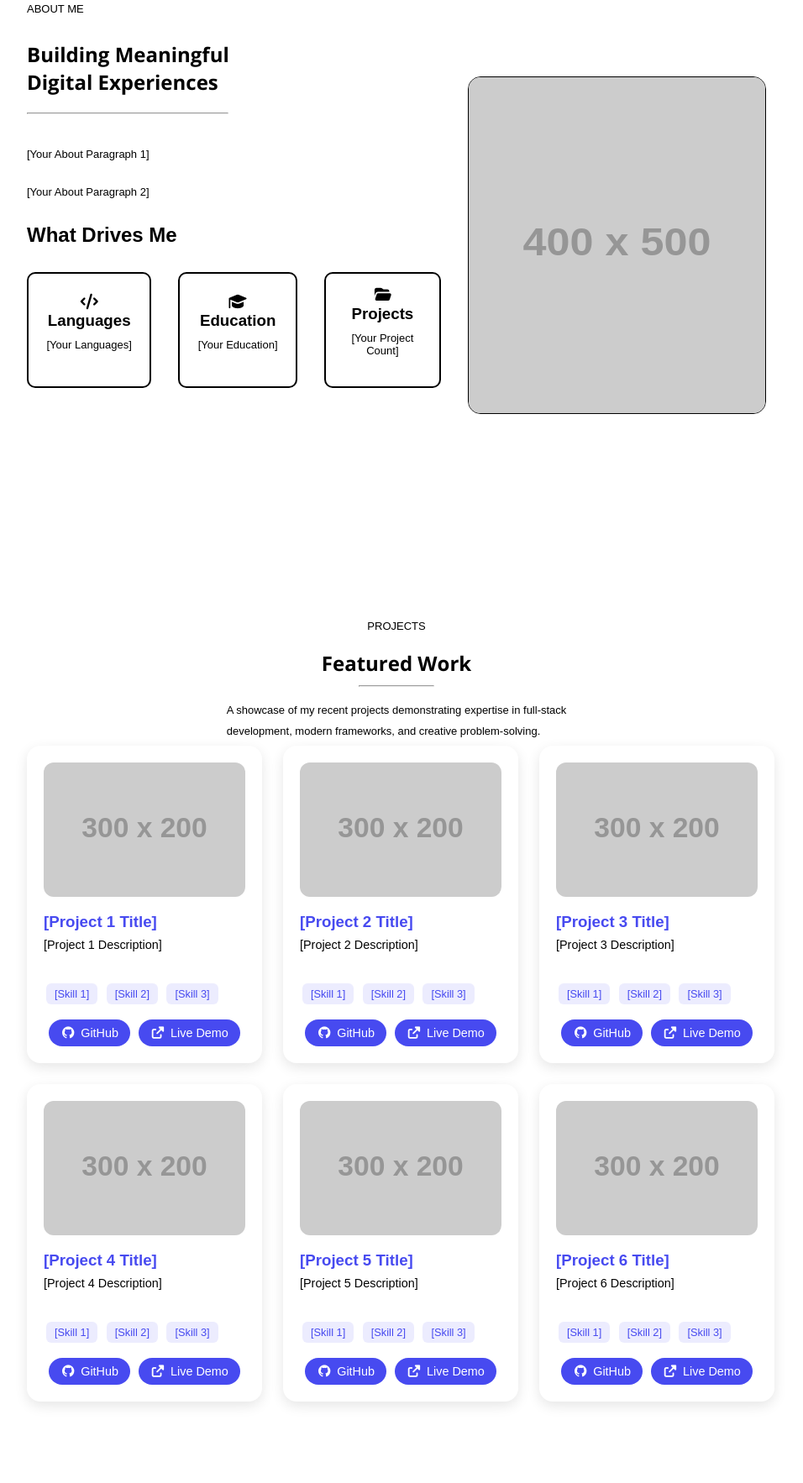
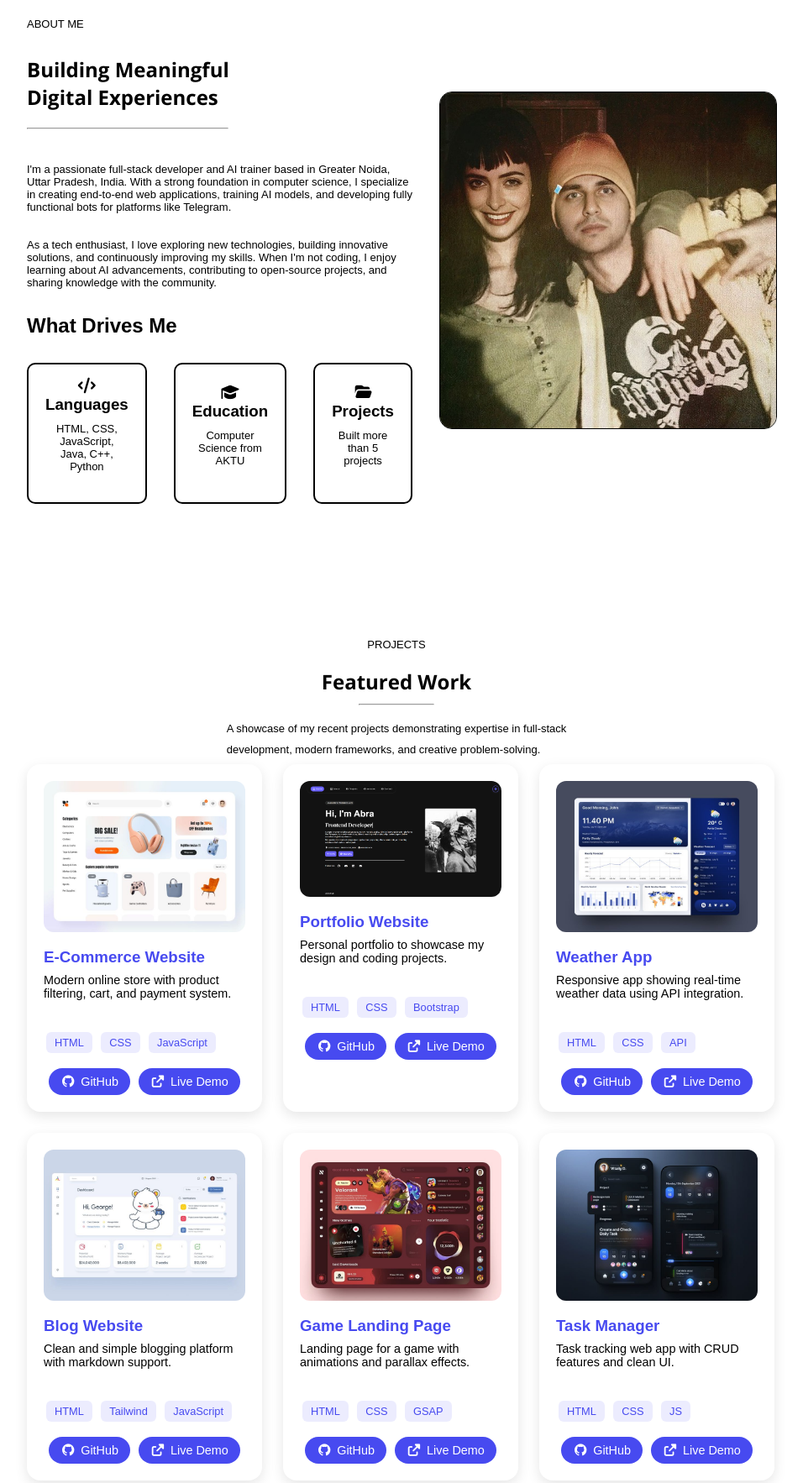
Before and after one commit to abraxas0001/Portfolio-Showcase, a plain HTML site: page index.html in a window 1280 px wide. Shown: the part 875-2641 px from the top of the page at 84% size, without its empty margins (168-1124 px from the left). Drawn offline with nearby package versions, Linux system fonts and the light colour scheme; placeholder pictures from the web are drawn by us; a web font is replaced by a local one.

Commit message:
Revise portfolio content and images
Updated personal information and project details in the portfolio.

```diff
--- a/index.html
+++ b/index.html
@@ -64,18 +64,18 @@
         <div class="home-section">
             <div class="info-home">
                 <h1>Hi, I'm Abra</h1>
-                <h3>[Your Profession]</h3>
+                <h3>Full Stack Developer & AI Trainer</h3>
                 <div class="info-p">
-                   <p>[Your Bio Paragraph 1]</p>
-                   <p>[Your Bio Paragraph 2]</p>
+                   <p>I create innovative full-stack projects, train AI models, and build fully functional bots for platforms like Telegram. As a tech enthusiast, I blend creativity with cutting-edge technology to deliver seamless digital experiences.</p>
+                   <p>My passion lies in developing robust applications, exploring AI advancements, and crafting solutions that make a real impact.</p>
                 </div>
                 <div class="info-p2">
-                    <p><i class="fa-solid fa-location-dot"></i> [Your Location]</p>
-                    <p><i class="fa-solid fa-briefcase"></i> [Your Availability]</p>
+                    <p><i class="fa-solid fa-location-dot"></i> Greater Noida, Uttar Pradesh, India</p>
+                    <p><i class="fa-solid fa-briefcase"></i> Available Now</p>
                 </div>
                 <div class="btnn">
                     <button class="btn-home1"><i class="fa-solid fa-arrow-right"></i> Hire Me</button>
-                    <a href="#" class="btn-home2"><i class="fa-solid fa-eye"></i> [Your Resume]</a>
+                    <a href="#" class="btn-home2"><i class="fa-solid fa-eye"></i>Resume</a>
                 </div>
                 <div class="hhr">
                     <hr>
@@ -91,7 +91,7 @@
                 </div>
             </div>
           </div>
-          <img src="https://via.placeholder.com/400x500?text=Your+Profile+Image" alt="Your Profile Picture">
+          <img src="images/covfilmsociety-20231110-0001.jpg" alt="Abra - Profile Picture">
         </div>
     </section>
     <!-- fine home  -->
@@ -108,29 +108,29 @@
             <div class="info-about">
             <div class="about-info">
                 <p>
-                    [Your About Paragraph 1]
+                    I'm a passionate full-stack developer and AI trainer based in Greater Noida, Uttar Pradesh, India. With a strong foundation in computer science, I specialize in creating end-to-end web applications, training AI models, and developing fully functional bots for platforms like Telegram.
                 </p>
                 <p>
-                    [Your About Paragraph 2]
+                    As a tech enthusiast, I love exploring new technologies, building innovative solutions, and continuously improving my skills. When I'm not coding, I enjoy learning about AI advancements, contributing to open-source projects, and sharing knowledge with the community.
                 </p>
             </div>
             <h2>What Drives Me</h2>
             <div class="card">
                 <div class="c1">
                     <h3><i class="fa-solid fa-code"></i> Languages</h3>
-                    <p>[Your Languages]</p>
+                    <p>HTML, CSS, JavaScript, Java, C++, Python</p>
                 </div>
                 <div class="c1">
                     <h3><i class="fa-solid fa-graduation-cap"></i> Education</h3>
-                    <p>[Your Education]</p>
+                    <p>Computer Science from AKTU</p>
                 </div>
             <div class="c1">
                     <h3><i class="fa-solid fa-folder-open"></i> Projects</h3>
-                    <p>[Your Project Count]</p>
+                    <p>Built more than 5 projects</p>
                 </div>
             </div>
         </div>
-        <img src="https://via.placeholder.com/400x500?text=Your+About+Image" alt="Your About Picture">
+        <img src="images/photo_2025-11-24_16-52-26.jpg" alt="Abra - About Picture">
         </div>
      </section>
      <section class="project" id="project">
@@ -144,13 +144,13 @@
         <div class="projects-container">
 
     <div class="project-card">
-      <img src="https://via.placeholder.com/300x200?text=Project+1+Image" alt="Project 1 Image">
-      <h3>[Project 1 Title]</h3>
-      <p>[Project 1 Description]</p>
+      <img src="images/Cleveroad.jpg" alt="E-Commerce Website">
+      <h3>E-Commerce Website</h3>
+      <p>Modern online store with product filtering, cart, and payment system.</p>
       <div class="skills">
-        <a href="#">[Skill 1]</a>
-        <a href="#">[Skill 2]</a>
-        <a href="#">[Skill 3]</a>
+        <a href="#">HTML</a>
+        <a href="#">CSS</a>
+        <a href="#">JavaScript</a>
       </div>
       <div class="btns">
         <a href="#" class="btn"><i class="fab fa-github"></i> GitHub</a>
@@ -159,13 +159,13 @@
     </div>
 
     <div class="project-card">
-      <img src="https://via.placeholder.com/300x200?text=Project+2+Image" alt="Project 2 Image">
-      <h3>[Project 2 Title]</h3>
-      <p>[Project 2 Description]</p>
+      <img src="images/Screenshot 2025-11-24 165957.png" alt="Portfolio Website">
+      <h3>Portfolio Website</h3>
+      <p>Personal portfolio to showcase my design and coding projects.</p>
       <div class="skills">
-        <a href="#">[Skill 1]</a>
-        <a href="#">[Skill 2]</a>
-        <a href="#">[Skill 3]</a>
+        <a href="#">HTML</a>
+        <a href="#">CSS</a>
+        <a href="#">Bootstrap</a>
       </div>
       <div class="btns">
         <a href="#" class="btn"><i class="fab fa-github"></i> GitHub</a>
@@ -174,13 +174,13 @@
     </div>
 
     <div class="project-card">
-      <img src="https://via.placeholder.com/300x200?text=Project+3+Image" alt="Project 3 Image">
-      <h3>[Project 3 Title]</h3>
-      <p>[Project 3 Description]</p>
+      <img src="images/Weather Forecast Dashboard.jpg" alt="Weather App">
+      <h3>Weather App</h3>
+      <p>Responsive app showing real-time weather data using API integration.</p>
       <div class="skills">
-        <a href="#">[Skill 1]</a>
-        <a href="#">[Skill 2]</a>
-        <a href="#">[Skill 3]</a>
+        <a href="#">HTML</a>
+        <a href="#">CSS</a>
+        <a href="#">API</a>
       </div>
       <div class="btns">
         <a href="#" class="btn"><i class="fab fa-github"></i> GitHub</a>
@@ -189,13 +189,13 @@
     </div>
 
     <div class="project-card">
-      <img src="https://via.placeholder.com/300x200?text=Project+4+Image" alt="Project 4 Image">
-      <h3>[Project 4 Title]</h3>
-      <p>[Project 4 Description]</p>
+      <img src="images/WordPress dashboard design concept.jpg" alt="Blog Website">
+      <h3>Blog Website</h3>
+      <p>Clean and simple blogging platform with markdown support.</p>
       <div class="skills">
-        <a href="#">[Skill 1]</a>
-        <a href="#">[Skill 2]</a>
-        <a href="#">[Skill 3]</a>
+        <a href="#">HTML</a>
+        <a href="#">Tailwind</a>
+        <a href="#">JavaScript</a>
       </div>
       <div class="btns">
         <a href="#" class="btn"><i class="fab fa-github"></i> GitHub</a>
@@ -204,13 +204,13 @@
     </div>
 
     <div class="project-card">
-      <img src="https://via.placeholder.com/300x200?text=Project+5+Image" alt="Project 5 Image">
-      <h3>[Project 5 Title]</h3>
-      <p>[Project 5 Description]</p>
+      <img src="images/Game Dashboard Design.jpg" alt="Game Landing Page">
+      <h3>Game Landing Page</h3>
+      <p>Landing page for a game with animations and parallax effects.</p>
       <div class="skills">
-        <a href="#">[Skill 1]</a>
-        <a href="#">[Skill 2]</a>
-        <a href="#">[Skill 3]</a>
+        <a href="#">HTML</a>
+        <a href="#">CSS</a>
+        <a href="#">GSAP</a>
       </div>
       <div class="btns">
         <a href="#" class="btn"><i class="fab fa-github"></i> GitHub</a>
@@ -219,13 +219,13 @@
     </div>
 
     <div class="project-card">
-      <img src="https://via.placeholder.com/300x200?text=Project+6+Image" alt="Project 6 Image">
-      <h3>[Project 6 Title]</h3>
-      <p>[Project 6 Description]</p>
+      <img src="images/Task manager app.jpg" alt="Task Manager">
+      <h3>Task Manager</h3>
+      <p>Task tracking web app with CRUD features and clean UI.</p>
       <div class="skills">
-        <a href="#">[Skill 1]</a>
-        <a href="#">[Skill 2]</a>
-        <a href="#">[Skill 3]</a>
+        <a href="#">HTML</a>
+        <a href="#">CSS</a>
+        <a href="#">JS</a>
       </div>
       <div class="btns">
         <a href="#" class="btn"><i class="fab fa-github"></i> GitHub</a>
@@ -275,15 +275,15 @@
         <div class="contact-details">
           <div class="contact-item">
             <i class="fa-solid fa-envelope"></i>
-            <span>[Your Email]</span>
+            <span>Your Email</span>
           </div>
           <div class="contact-item">
             <i class="fa-solid fa-phone"></i>
-            <span>[Your Phone Number]</span>
+            <span>Your Phone Number</span>
           </div>
           <div class="contact-item">
             <i class="fa-solid fa-location-dot"></i>
-            <span>[Your Location]</span>
+            <span>Your Location</span>
           </div>
         </div>
 
```
